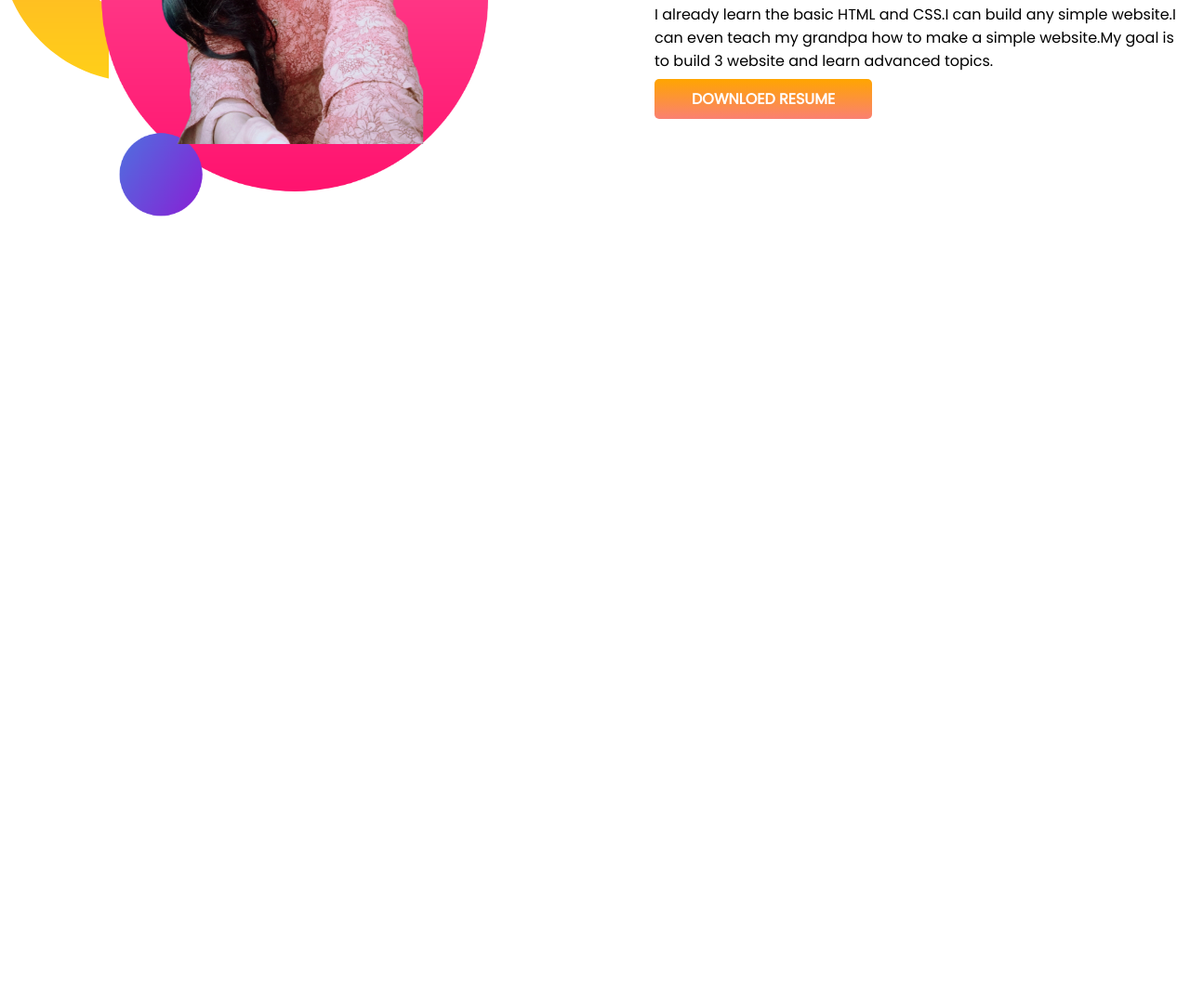
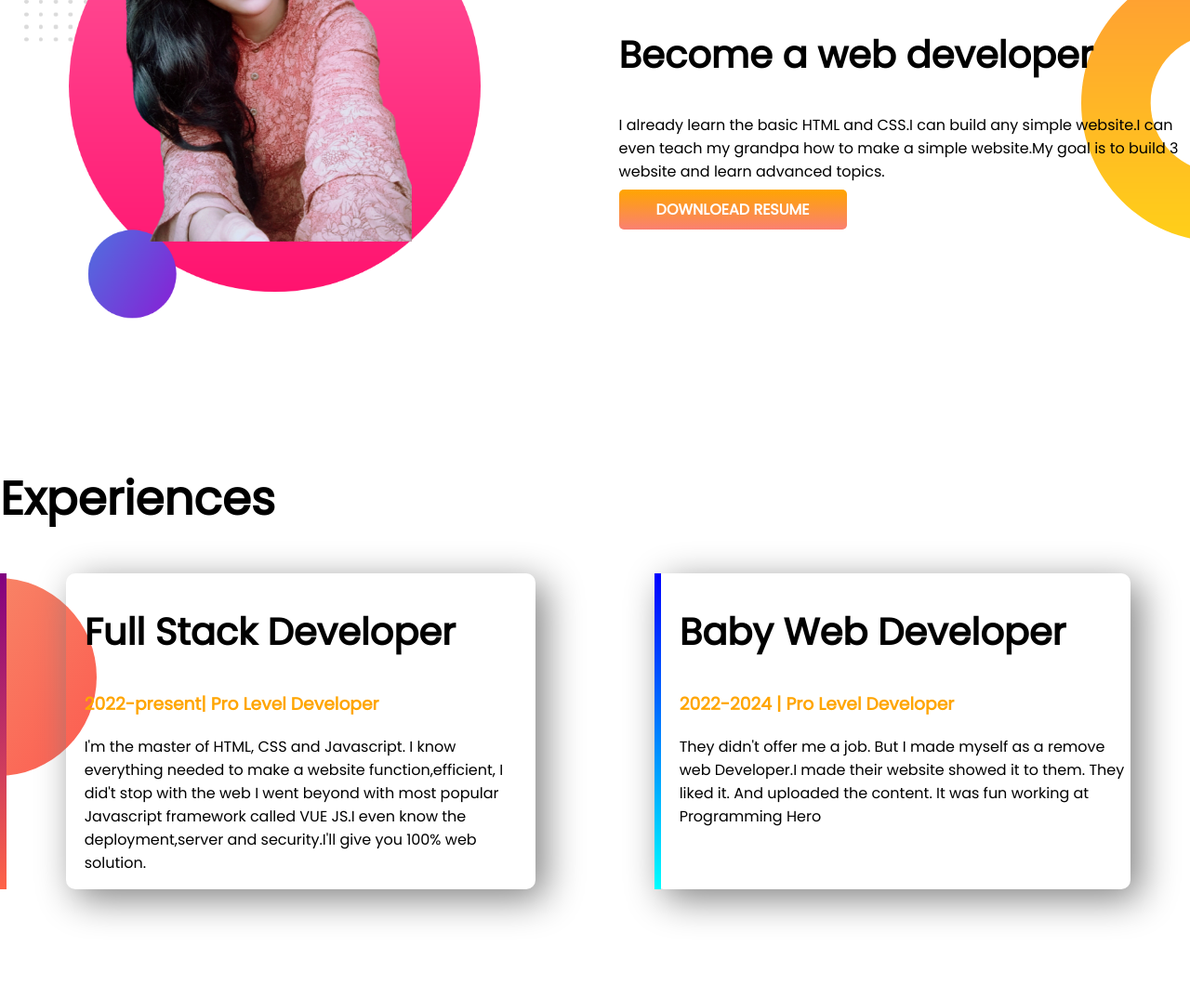
Before and after one commit to Ijtonni/developer.portfolio, a plain HTML site: page index.html in a window 1280 px wide. Shown: the part 774-1848 px from the top of the page at 93% size. Before the commit the page ends 1114 px from the top, so only its background shows below. Drawn offline with Linux system fonts and the light colour scheme.

Commit message:
footer and experience added

```diff
--- a/index.html
+++ b/index.html
@@ -12,7 +12,7 @@
 </head>
 
 <body>
-    <section class="top-banner">
+    <section class="top-banner flexible-container">
         <div class="half-width">
             <h1>Welcome to</h1>
             <h1><span class="orange-color">Israt Jahan's</span>World!</h1>
@@ -27,7 +27,7 @@
             <img src="my-bg.png" alt="">
         </div>
     </section>
-    <section class="dream-big">
+    <section class="dream-big flexible-container">
         <div class="half-width">
             <img src="my-bg2.png" alt="">
         </div>
@@ -36,11 +36,29 @@
             <h2>Become a web developer</h2>
             <p>I already learn the basic HTML and CSS.I can build any simple website.I can even teach my grandpa how to
                 make a simple website.My goal is to build 3 website and learn advanced topics.</p>
-            <a class="link-button" target="_blank" href="">DOWNLOED
-                RESUME</a></a>
+            <a class="link-button" target="_blank" href="">DOWNLOEAD RESUME</a></a>
+        </div>
+    </section>
+    <section class="experience-area">
+        <h1>Experiences</h1>
+        <div id="full-stack-experience" class="flexible-container">
+            <div class="experience-item">
+                <h2>Full Stack Developer</h2>
+                <h3 class="orange-color">2022-present| Pro Level Developer</h3>
+                <p>I'm the master of HTML, CSS and Javascript. I know everything needed to make a website
+                    function,efficient, I did't stop with the web I went beyond with most popular Javascript framework
+                    called VUE JS.I even know the deployment,server and security.I'll give you 100% web solution.</p>
+            </div>
+
+            <div id="web-dev-experience" class="experience-item">
+                <h2>Baby Web Developer</h2>
+                <h3 class="orange-color">2022-2024 | Pro Level Developer</h3>
+                <p>They didn't offer me a job. But I made myself as a remove web Developer.I made their website showed
+                    it to them. They liked it. And uploaded the content. It was fun working at Programming Hero</p>
+
+            </div>
 
         </div>
-
     </section>
 </body>
 
--- a/style.css
+++ b/style.css
@@ -5,16 +5,20 @@ body{
 h1{
     font-size: 50px;
 }
+h2{
+    font-size: 40px;
+}
 .orange-color{
         color: orange;
 }
-section{
+.flexible-container{
     display: flex;
-    margin-bottom: 100px;
+    margin-bottom: 150px;
 }
 .half-width{
     width: 100%;
-    padding-left: 5%;
+    padding-left: 2%;
+
 }
 .half-width img{
     width: 80%;
@@ -34,4 +38,30 @@ section{
 .dream-big{
     background-image: url(images/dream-bg.png);
     background-repeat: no-repeat;
+    background-position: right;
 }
+.experience-area{
+
+    background-image: url(images/exp-bg.png);
+    background-repeat: no-repeat;
+    background-position: left;
+}
+.experience-item{
+       width: 40%;
+       margin-left: 5%;
+       margin-right: 5%;
+       padding-left: 20px;
+       border-radius: 10px;
+       box-shadow: 10px 10px 40px gray;
+
+}
+#web-dev-experience{
+     border-left :7px solid;
+     border-image: linear-gradient(blue, cyan);
+     border-image-slice: 1;
+}
+#full-stack-experience{
+    border-left :7px solid;
+    border-image: linear-gradient( purple, tomato);
+    border-image-slice: 1;
+}
```
